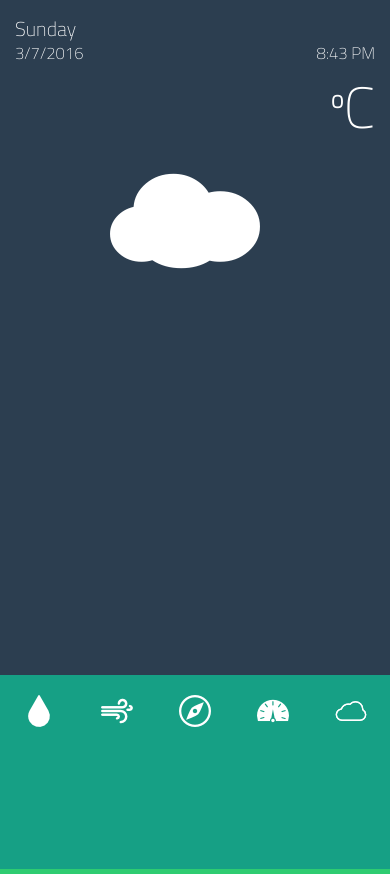
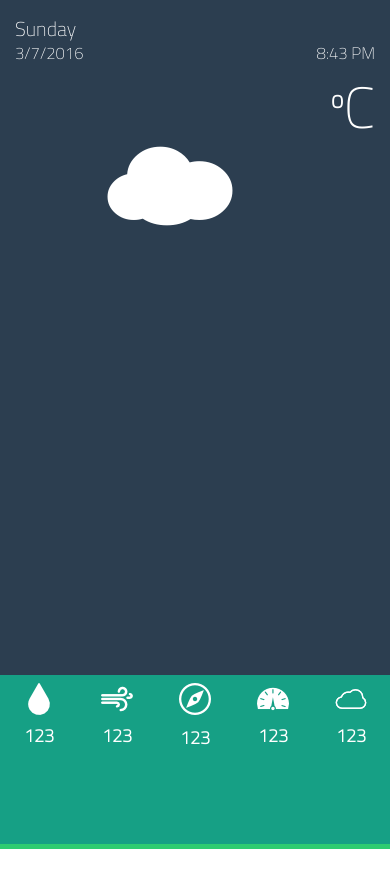
Before and after one commit to Noor0/what-sUP, a plain HTML site: page index.html in a window 390 px wide. After the commit the page ends 849 px from the top, so only its background shows below. Drawn offline with Linux system fonts and the light colour scheme.

Commit message:
responsive

```diff
--- a/index.html
+++ b/index.html
@@ -30,27 +30,27 @@
 		<div id="main2">
 			<div class="params">
 				<img src="images/rain.png"><br />
-				<p class="amplitude"></p>
+				<p class="amplitude">123</p>
 			</div>
 			<div class="params">
 				<img src="images/wind.png"><br />
-				<p class="amplitude"></p>
+				<p class="amplitude">123</p>
 			</div>
 			<div class="params">
 				<img src="images/compass.png"><br />
-				<p id="bit" class="amplitude"></p>
+				<p id="bit" class="amplitude">123</p>
 			</div>
 			<div class="params">
 				<img src="images/bar2.png"><br />
-				<p class="amplitude"></p>
+				<p class="amplitude">123</p>
 			</div>
 			<div class="params">
 				<img src="images/cloud.png"><br />
-				<p class="amplitude"></p>
+				<p class="amplitude">123</p>
 			</div>
 		</div>
+		<div class="seprator"></div>
 
-		<div class="seprator"></div>
 
 </div>
 
--- a/style.css
+++ b/style.css
@@ -79,12 +79,6 @@ body{
 	overflow: hidden;
 }
 
-#icon img{
-	width: 100%;
-	margin: auto;
-	margin-top: 0px;
-}
-
 #description{
 	text-align: center;
 	font-size:24px;
@@ -127,6 +121,9 @@ body{
 	background-color: #2ecc71;
 }
 
+#bit{
+	margin-top:1.5px;
+}
 
 @media screen and (max-width: 800px) {
     .container{
@@ -145,13 +142,61 @@ body{
     	margin: 0px;
     }
 
+    #main{
+		background-color:#2c3e50;
+		height: 55%;
+	}
+
     #main2{
 		background-color:#16a085;
 		width: 100%;
-		height: 23%;
+		height: 20%;
+		clear: both;
+	}
+}
+
+@media screen and (max-width: 400px) {
+    .container{
+		width: 100%;
+		height: 100%;
+		margin:auto;
+    }
+
+    body{
+    	position: absolute;
+    	left: 0px;
+    	top: 0px;
+    	height:100%;
+    	width: 100%;
+    	padding: 0px;
+    	margin: 0px;
+    }
+
+    #main{
+		background-color:#2c3e50;
+		height: 55%;
+	}
+
+    #main2{
+		background-color:#16a085;
+		width: 100%;
+		height: 20%;
 		clear: both;
 	}
 	#the-icon{
-		font-size: 180px;
+		font-size: 150px;
+	}
+
+	.params img{
+		margin-top: 8px;
+	}
+
+	#icon{
+		margin: auto;
+		margin-top: -20px;
+		width: 200px;
+		height: 210px;
+		clear:both;
+		overflow: hidden;
 	}
 }
```
